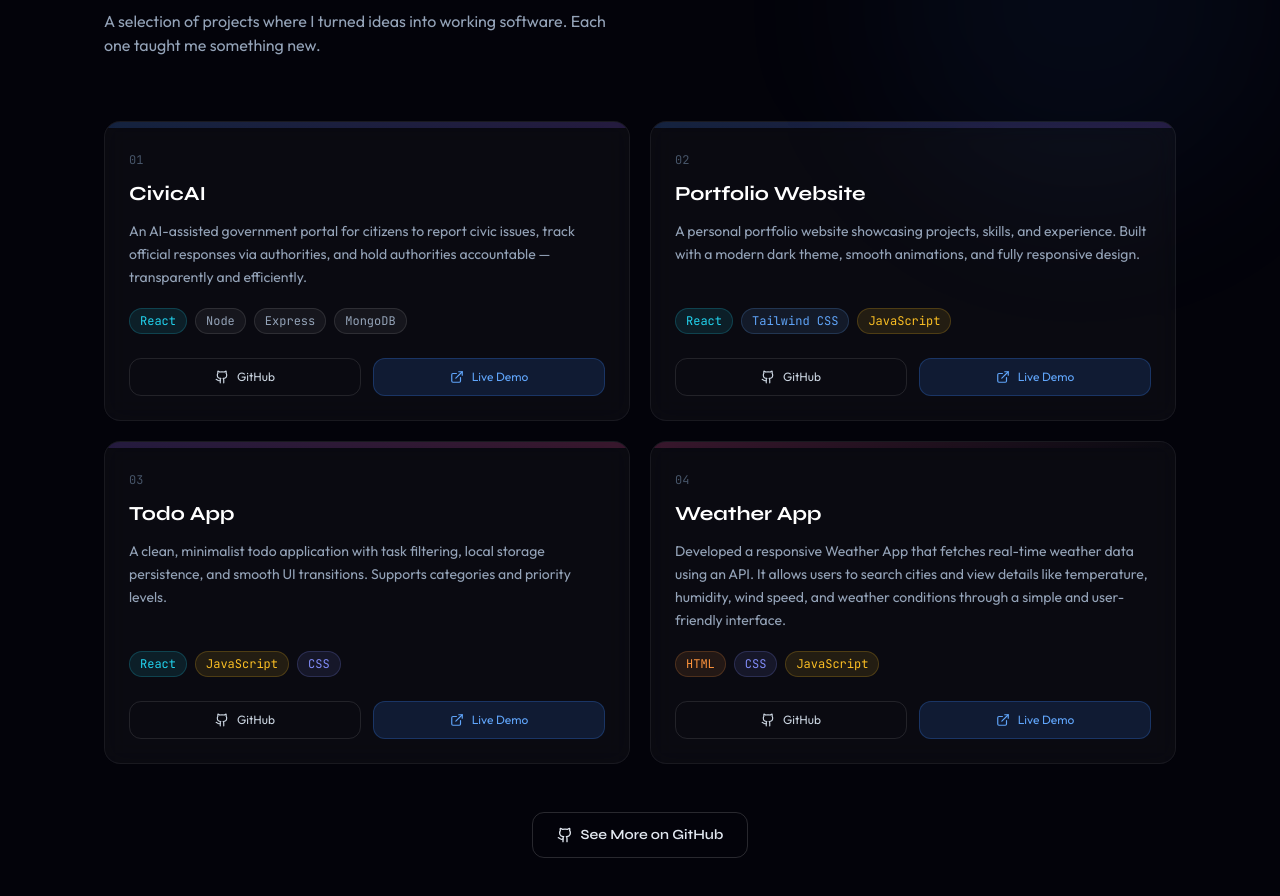
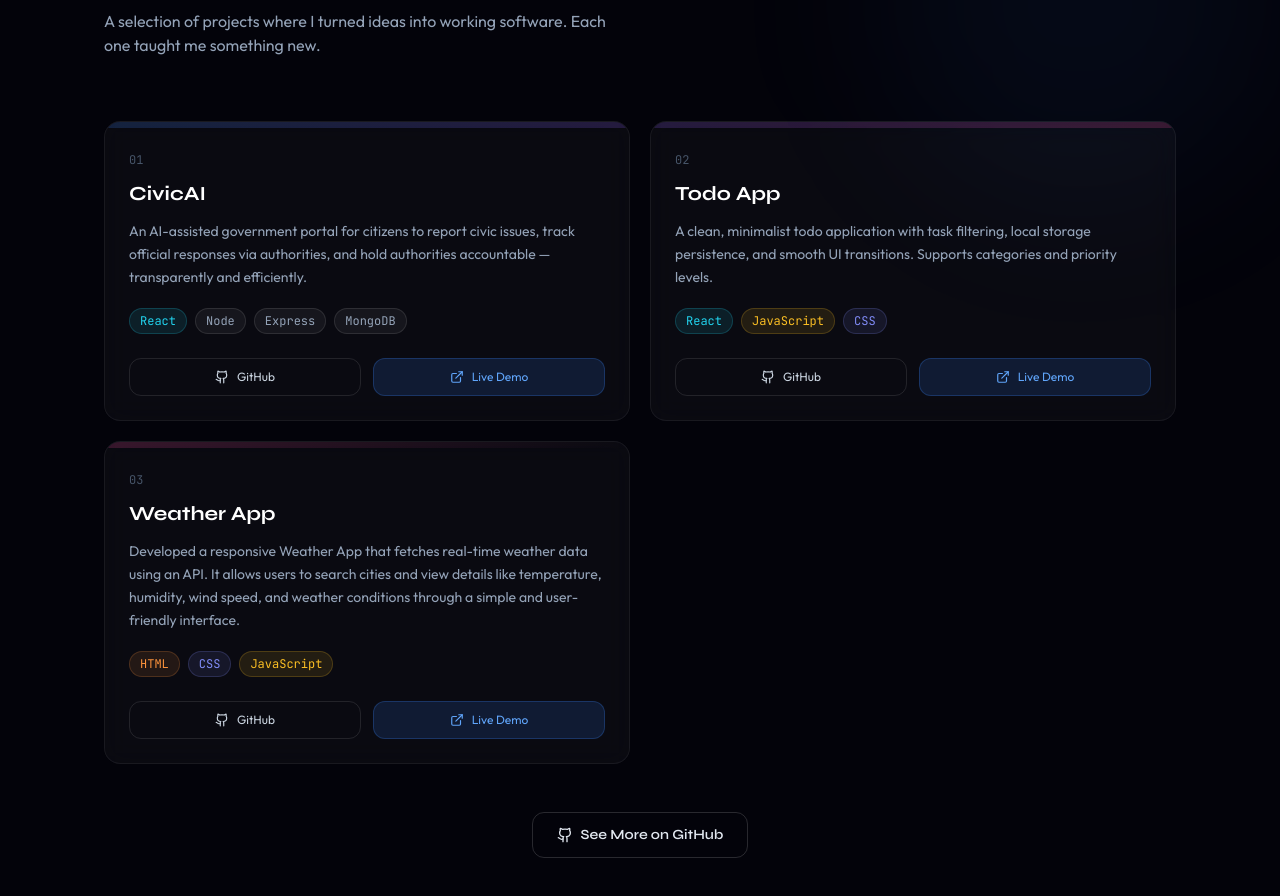
Before and after one commit to Sanskar-SrivastavaDot/MyPortFolio, a React (Vite) app: page / in a window 1280 px wide. Shown: the part 2920-3816 px from the top of the page. Built offline with nearby package versions, Linux system fonts and the light colour scheme.

Commit message:
Projects updated

```diff
--- a/src/data/projects.js
+++ b/src/data/projects.js
@@ -7,18 +7,6 @@ export const projects = [
     tags: ["React", "Node", "Express","MongoDB"],
     github: "https://github.com/Sanskar-SrivastavaDot/vertex-CivicAI",
     live: "https://vertex-ashy.vercel.app/",
-    featured: true,
-    gradient: "from-blue-500/20 to-violet-500/20",
-    accent: "blue",
-  },
-  {
-    id: 2,
-    title: "Portfolio Website",
-    description:
-      "A personal portfolio website showcasing projects, skills, and experience. Built with a modern dark theme, smooth animations, and fully responsive design.",
-    tags: ["React", "Tailwind CSS", "JavaScript"],
-    github: "https://github.com/Sanskar-SrivastavaDot/MyPortFolio",
-    live: "https://portfolio-sanskar-srivastava.vercel.app",
     featured: true,
     gradient: "from-blue-500/20 to-violet-500/20",
     accent: "blue",
```
